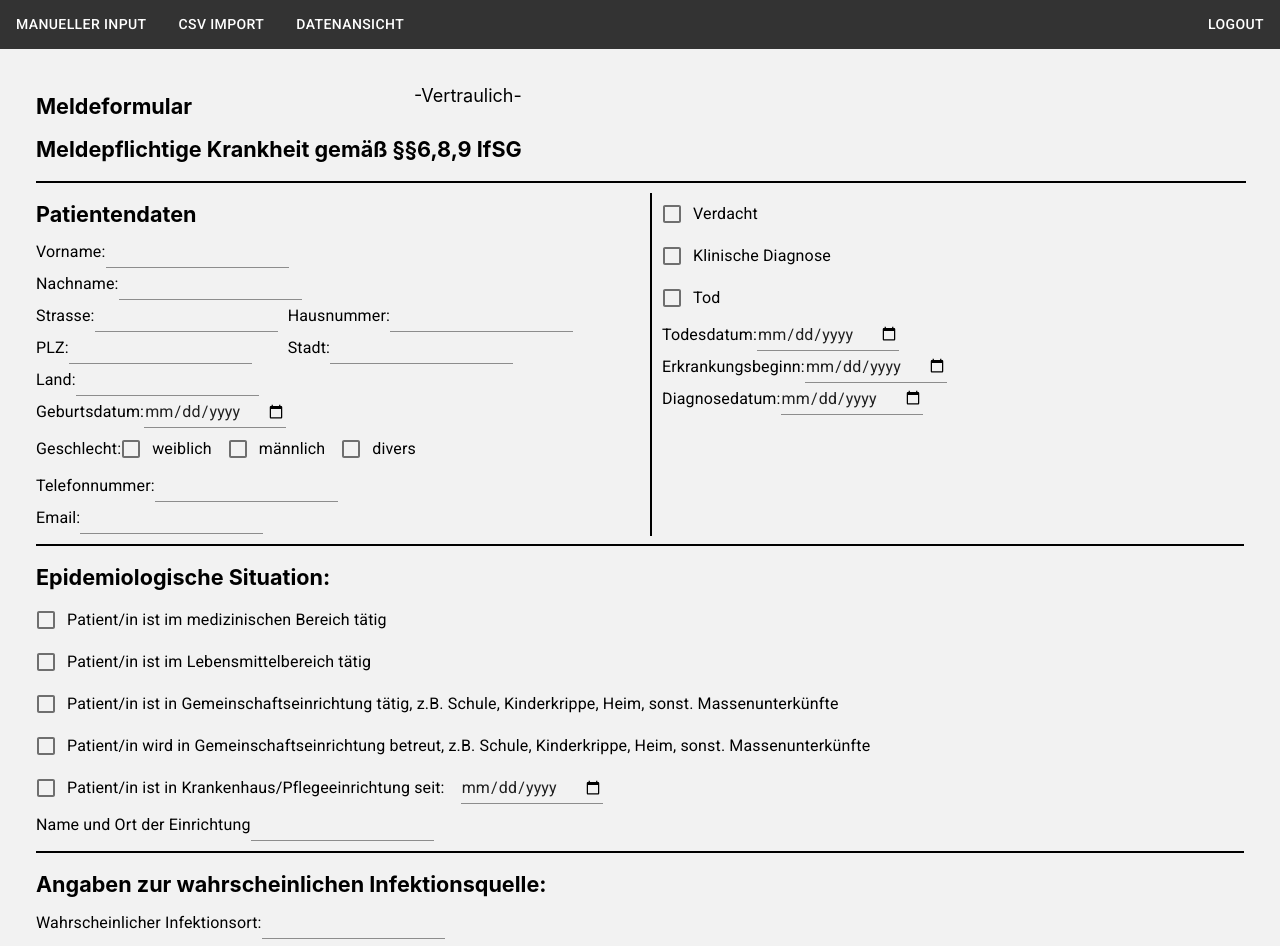
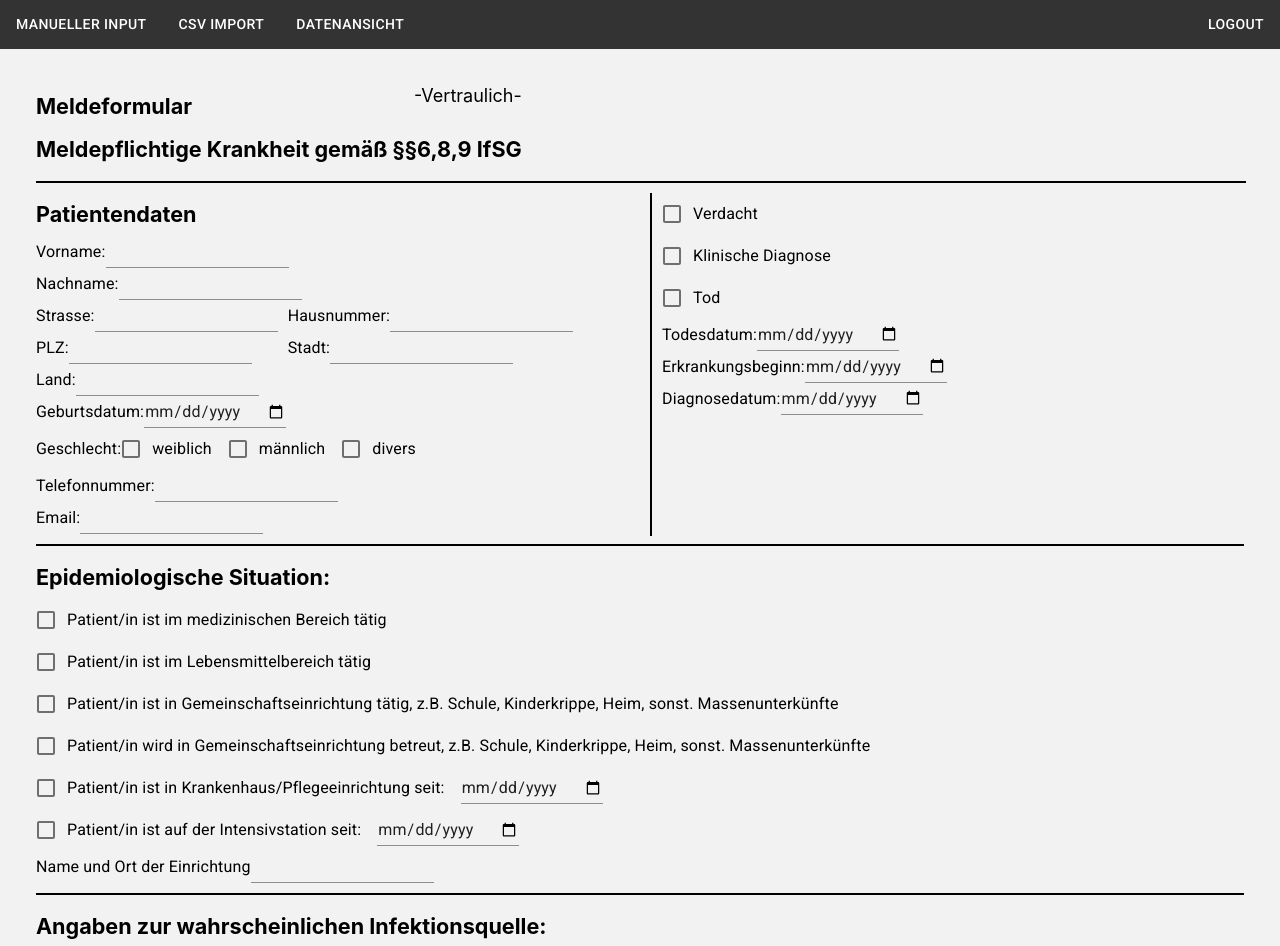
Before and after one commit to suniastar/online-fallregister, a React (Create React App) app in the folder fallregister_frontend/: page / in a window 1280 px wide. Shown: the top 946 px of the page. Built offline with nearby package versions, Linux system fonts and the light colour scheme; the HTML template or start-up script is replaced by a standard one.

Commit message:
added intensive care checkbox

```diff
--- a/fallregister_frontend/src/PatientDataForm.js
+++ b/fallregister_frontend/src/PatientDataForm.js
@@ -278,6 +278,10 @@ class PatientDataForm extends React.Component {
                                 <Input type="date" id="dateOfcare" name="dateOfcare" id="dateOfHospitalisation" ></Input>
                             </Grid>
                             <Grid>
+                                <FormControlLabel control = {<Checkbox id = "intensiveCare" />} label = "Patient/in ist auf der Intensivstation seit:"/>
+                                <Input type="date" id="dateOfIntensiveCare"></Input>
+                            </Grid>
+                            <Grid>
                             <FormLabel for="stay">Name und Ort der Einrichtung</FormLabel>
                             <Input type="text" id="stay" name="stay" id="addressAndPlace"></Input>
                             </Grid>
```
